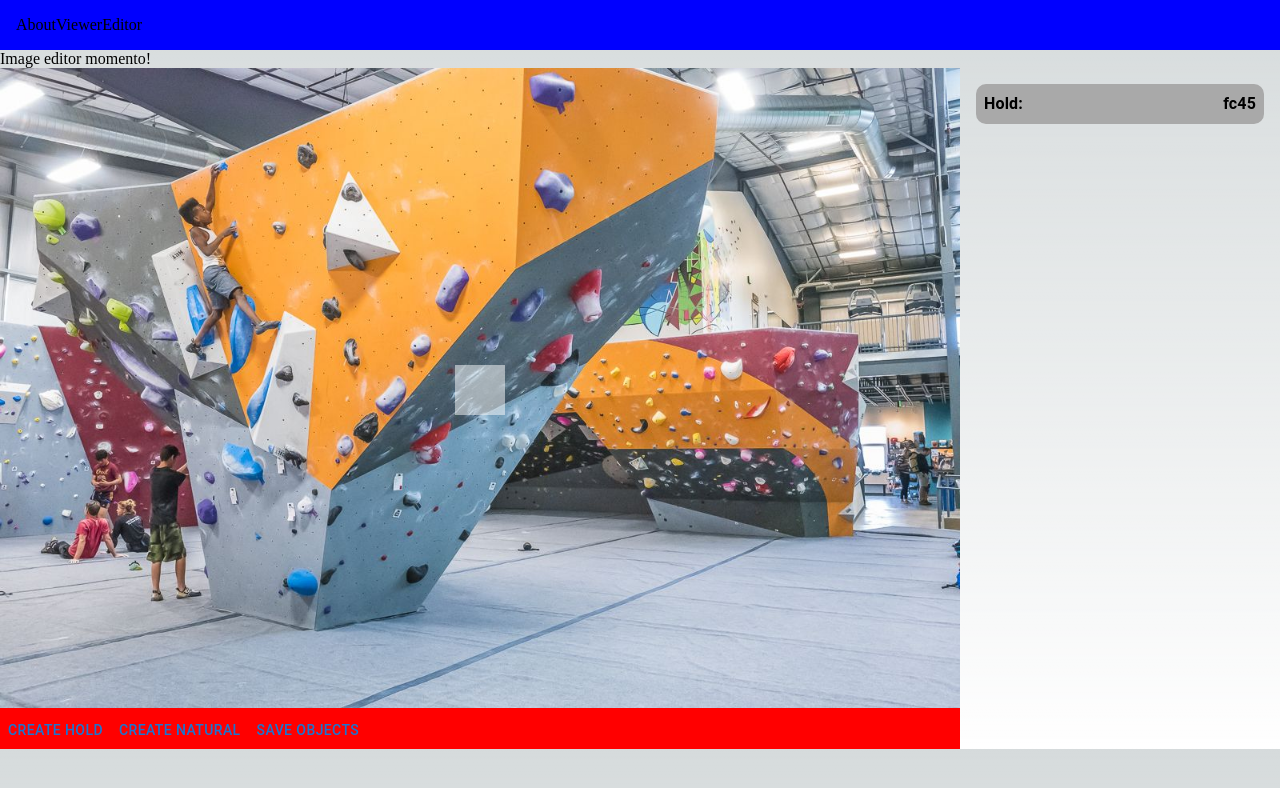
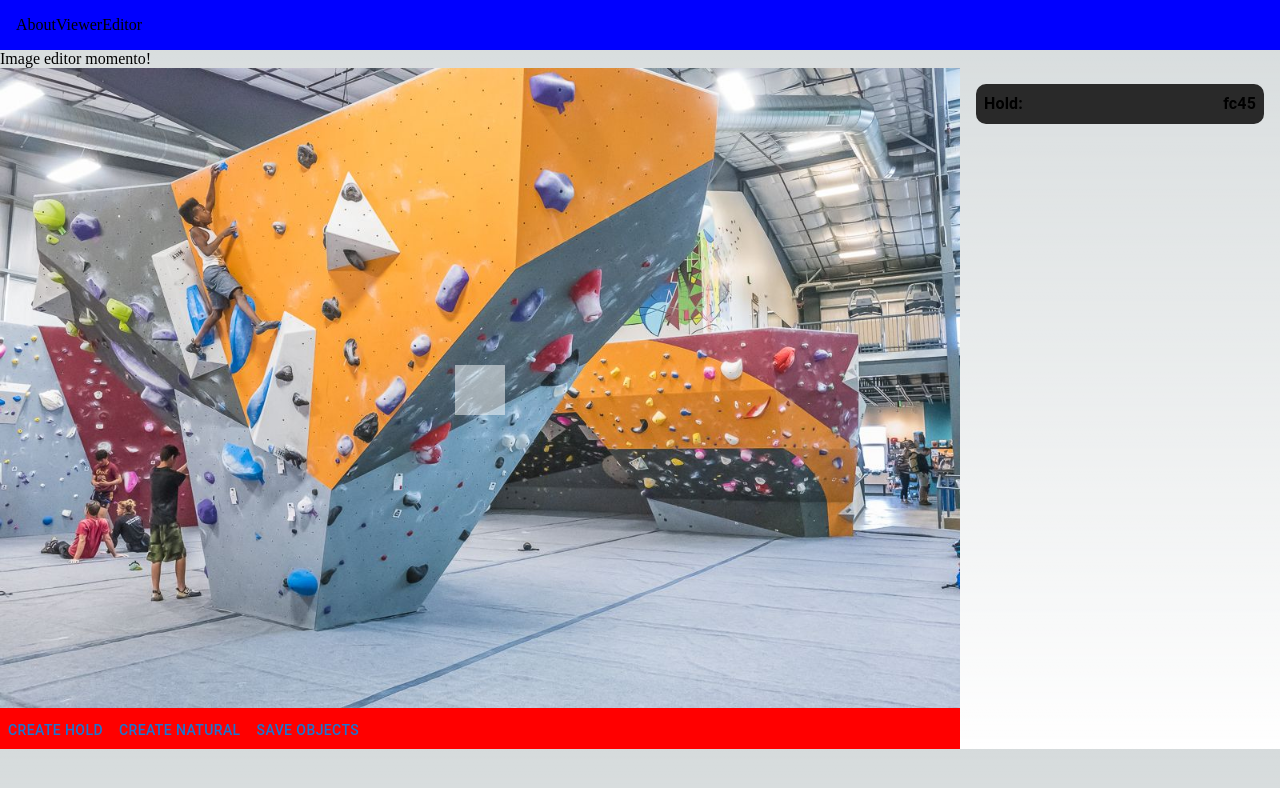
Before and after one commit to tayydev/digital-tape, a Next.js app: page /editor in a window 1280 px wide. Both pictures are taken after a click on the button "CREATE HOLD". Shown: the top 788 px of the page. Built offline with nearby package versions, Linux system fonts and the light colour scheme.

Commit message:
highlighting behavior on rhs

```diff
--- a/src/app/editor/editor.tsx
+++ b/src/app/editor/editor.tsx
@@ -37,7 +37,11 @@ function RouteEditor() {
                 />
             </Box>
             <Box style={{width: "25%"}}>
-                <HoldEditor routeState={[route, setRoute]}/>
+                <HoldEditor
+                    routeState={[route, setRoute]}
+                    highlightedState={[highlightedHold, setHighlightedHold]}
+                    selectedState={[selectedHold, setSelectedHold]}
+                />
             </Box>
         </Stack>
     </>
--- a/src/app/editor/holdEditor.tsx
+++ b/src/app/editor/holdEditor.tsx
@@ -6,10 +6,14 @@ import {TextField, Typography} from "@mui/material";
 
 interface HoldEditorProps {
     routeState: [ClimbingRoute, (value: (((prevState: ClimbingRoute) => ClimbingRoute) | ClimbingRoute)) => void]
+    highlightedState: [string | null, (value: (((prevState: (string | null)) => (string | null)) | string | null)) => void]
+    selectedState: [string | null, (value: (((prevState: (string | null)) => (string | null)) | string | null)) => void]
 }
 
 export default function HoldEditor(props: HoldEditorProps) {
     const [route, setRoute] = props.routeState
+    const [highlighted, setHighlighted] = props.highlightedState
+    const [selected, setSelected] = props.selectedState
     //we want to take our holds and naturals and make a list of effective hold ids
     const [unownedHolds, setUnownedHolds] = useState<HoldData[]>([])
 
@@ -20,13 +24,14 @@ export default function HoldEditor(props: HoldEditorProps) {
     }, [route]);
 
     return <Stack spacing={1} padding={'1rem'} style={{width: "100%"}}>
-        {unownedHolds.map(hold =>
+        {unownedHolds.toSorted((a, b) => a.id.localeCompare(b.id)).map(hold =>
             <SingleHold
                 name={hold.id.substring(0, 4)}
-                onHover={() => {}}
-                onSelect={() => {}}
-                isHovered={false}
-                isSelected={false}
+                onHover={() => setHighlighted(hold.id)}
+                onHoverEnd={() => setHighlighted(null)}
+                onSelect={() => setSelected(hold.id)}
+                isHovered={hold.id == highlighted}
+                isSelected={hold.id == selected}
             />
         )}
     </Stack>
@@ -35,6 +40,7 @@ export default function HoldEditor(props: HoldEditorProps) {
 interface SingleHoldProps {
     name: string,
     onHover: () => void,
+    onHoverEnd: () => void,
     onSelect: () => void,
     isHovered: boolean,
     isSelected: boolean
@@ -43,11 +49,15 @@ interface SingleHoldProps {
 function SingleHold(props: SingleHoldProps) {
     return <>
         <Box style={{
-            backgroundColor: "darkgray",
+            backgroundColor: props.isSelected ? "#488bc7" : (props.isHovered ? "grey" : "#292929"),
             borderRadius: "10px",
             minHeight: "2.5rem",
             width: "100%"
-        }}>
+        }}
+             onMouseEnter={() => props.onHover()}
+             onMouseLeave={() => props.onHoverEnd()}
+             onClick={() => props.onSelect()}
+        >
             <Stack direction={"row"} alignItems={"center"} padding={"0.5rem"}>
                 <Typography fontWeight={"bold"}>Hold: </Typography>
                 <Typography marginLeft={"auto"} fontWeight={"bold"}>{props.name}</Typography>
```
